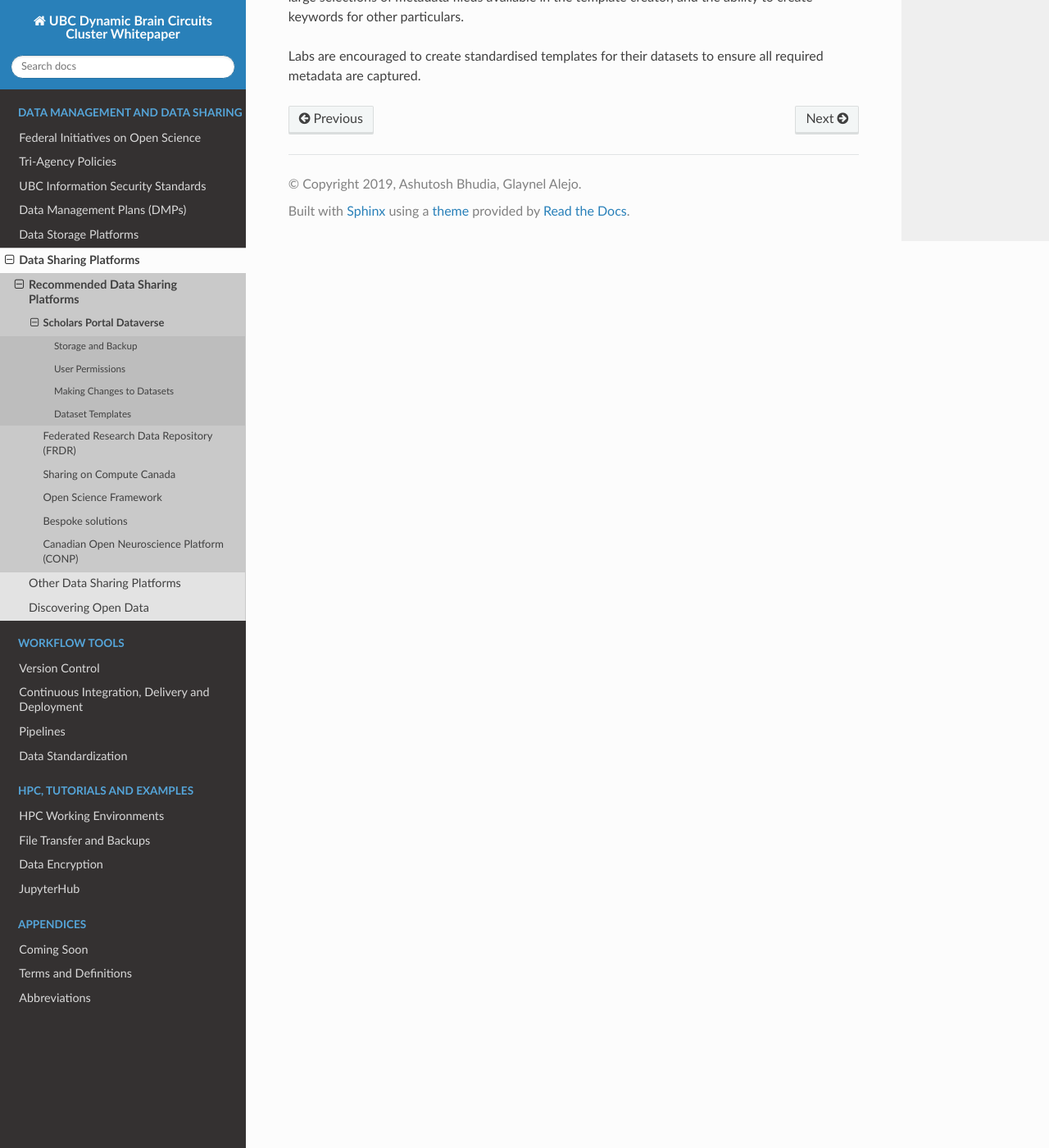
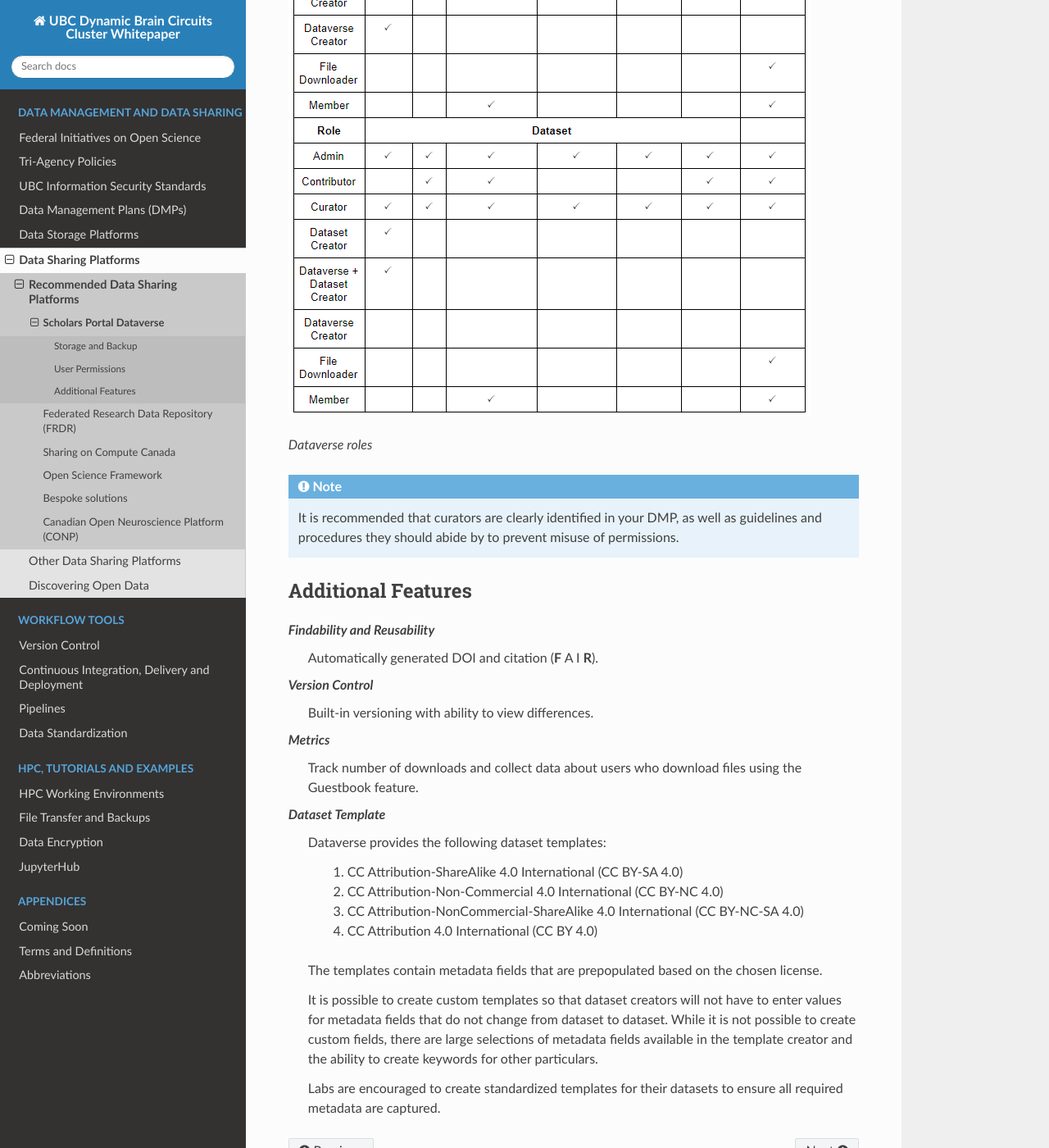
Before and after one commit to ubcbraincircuits/whitepaper, a Sphinx documentation site: the page built from source/data_sharing/dataverse.rst, in a window 1280 px wide and 1400 px high, scrolled down 2209 px. Shown: the whole window at 82% size. Built offline with Sphinx 7.4.7 and the Read the Docs theme 2.0.0, drawn with Linux system fonts in a browser that asks for light colours; pages that are not in the unit, such as notebooks, are missing from menus; some of the changed text lies outside the part shown.

Commit message:
Change sections

```diff
--- a/source/data_sharing/dataverse.rst
+++ b/source/data_sharing/dataverse.rst
@@ -1,14 +1,18 @@
 Scholars Portal Dataverse
 =========================
-`Scholars Portal Dataverse <https://dataverse.scholarsportal.info>`_ is a publicly accessible secure Canadian data repository
-provided by Scholars Portal on behalf of the `Ontario Council of University
+`Scholars Portal Dataverse <https://dataverse.scholarsportal.info>`_ is a publicly accessible and secure Canadian
+data repository provided by Scholars Portal on behalf of the `Ontario Council of University
 Libraries (OCUL) <https://ocul.on.ca/>`_ and other participating institutions. Dataverse can be used by
 affiliated researchers to deposit, share, and archive research data.
 
+.. tip::
+	Consult the `Scholars Portal Dataverse User Guide <https://dataverse.scholarsportal.info/guides/en/latest/user/>`_
+	for more information.
+
 .. attention::
 	We are pleased to announced that we have set up
-	a `dataverse for the cluster <https://dataverse.scholarsportal.info/dataverse/UBC_BrainCircuits>`_,
-	under which we can set up dataverses for individual labs that are administered by PIs.
+	a `dataverse <https://dataverse.scholarsportal.info/dataverse/UBC_BrainCircuits>`_ for the cluster within the UBC dataverse,
+	under which we can set up dataverses for individual labs.
 
 	Contact `Jeffrey LeDue <mailto:jledue\@mail.ubc.ca>`_ to set up a dataverse for your lab.
 
@@ -17,7 +21,7 @@ Storage and Backup
 
 Location
 ~~~~~~~~
-The Scholars Portal Dataverse is hosted in Canada at the UofT Libraries.
+The Scholars Portal Dataverse is hosted in Canada at the University of Toronto Libraries.
 Although institutional Datavarses can be set up, the data is still stored at this
 data center.
 
@@ -26,6 +30,8 @@ Size Limits
 
 .. attention::
 	The limit for an individual file upload on Scholars Portal Dataverse is **2.5 GB**.
+
+	There is no set limit on the overall storage per dataverse.
 
 There are also other considerations to be made when making uploads:
 
@@ -36,7 +42,7 @@ There are also other considerations to be made when making uploads:
 2. Tabular data files (Excel, SPSS, R Data, CSV) should be less than 500MB in size as the processing that takes place at upload time will make the process slow.
 
 For larger datasets, dataverse support can be contacted at  dataverse@scholarsportal.info.
-However, the recommended next step is to use, FRDR.
+However, the recommended next step is to use `FRDR <https://ubcbraincircuits.readthedocs.io/en/latest/data_sharing/frdr.html>`_.
 
 User Permissions
 ----------------
@@ -68,25 +74,39 @@ Users can be granted the following tiered access and permissions:
 	Member
 		A person who can view both unpublished dataverses and datasets.
 
-Making Changes to Datasets
---------------------------
-Users with curation persmissions can edit dataset metadata and contents.
-Dataverse has built in versioning to ensure data is preserved.
-It is recommended that curators are clearly identified in your labs’ DMP, as well
-as the guidelines and procedures they should abide by.
+.. image:: dataverse_roles.png
+*Dataverse roles*
 
-Dataset Templates
------------------
-Dataverse provides the following templates by default:
+.. note::
+	It is recommended that curators are clearly identified in your DMP, as well as guidelines and procedures they
+	should abide by to prevent misuse of permissions.
 
-	1. CC Attribution-ShareAlike 4.0 International (CC BY-SA 4.0)
-	2. CC Attribution-Non-Commercial 4.0 International (CC BY-NC 4.0)
-	3. CC Attribution-NonCommercial-ShareAlike 4.0 International (CC BY-NC-SA 4.0)
-	4. CC Attribution 4.0 International (CC BY 4.0)
+Additional Features
+--------------------
 
-It is possible to create custom templates. While it is not possible to create custom fields,
-there are large selections of metadata fileds available in the template creator, and the ability
-to create keywords for other particulars.
+*Findability and Reusability*
+	Automatically generated DOI and citation (**F** A I **R**).
 
-Labs are encouraged to create standardised templates for their datasets to ensure all required
-metadata are captured.
+*Version Control*
+	Built-in versioning with ability to view differences.
+
+*Metrics*
+	Track number of downloads and collect data about users who download files using the Guestbook feature.
+
+*Dataset Template*
+	Dataverse provides the following dataset templates:
+
+		1. CC Attribution-ShareAlike 4.0 International (CC BY-SA 4.0)
+		2. CC Attribution-Non-Commercial 4.0 International (CC BY-NC 4.0)
+		3. CC Attribution-NonCommercial-ShareAlike 4.0 International (CC BY-NC-SA 4.0)
+		4. CC Attribution 4.0 International (CC BY 4.0)
+
+	The templates contain metadata fields that are prepopulated based on the chosen license.
+
+	It is possible to create custom templates so that dataset creators will not have to enter
+	values for metadata fields that do not change from dataset to dataset. While it is not possible to create custom fields,
+	there are large selections of metadata fields available in the template creator and the ability
+	to create keywords for other particulars.
+
+	Labs are encouraged to create standardized templates for their datasets to ensure all required
+	metadata are captured.
```
